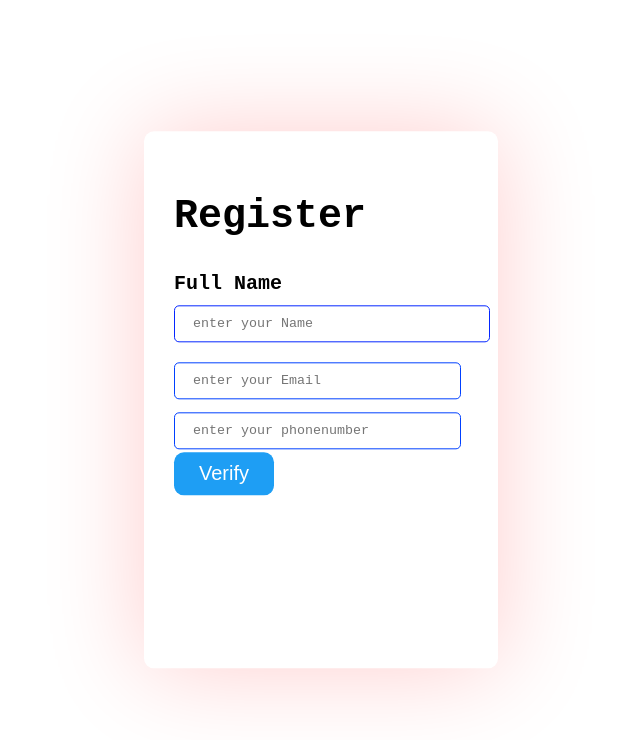
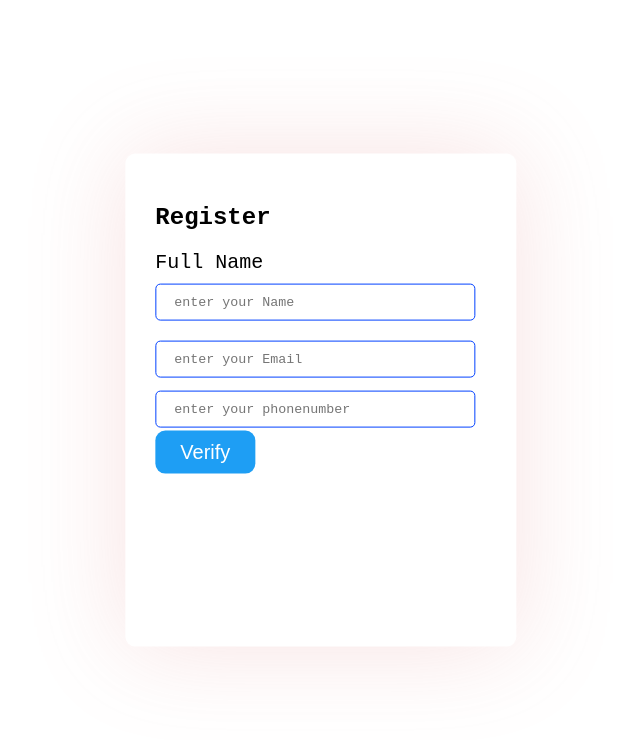
Before and after one commit to ahmedatk/socialmedia, a plain HTML site: page template/register.html in a window 1280 px wide. Shown: the whole page, without its empty margins (319-959 px from the left). Drawn offline with Linux system fonts and the light colour scheme.

Commit message:
minor changes

```diff
--- a/template/login.css
+++ b/template/login.css
@@ -4,12 +4,14 @@ body {
     align-items: center;
     height: 100vh;
     margin: 0;
-    background-color: rgb(255, 255, 255);
+    background-color: rgb(95, 92, 92);
 }
 
 .login-box{
     border: #4f1f1f;
     width: 100;
+
+
 }
 
 
@@ -37,8 +39,10 @@ input[type="text"],
 input[type="password"] {
     width: 100%;
     padding: 10px;
-    border: 1px solid #0526ff;
+    border: 1px solid #001eff;
     border-radius: 5px;
+    background-color: #898484;
+
 }
 
 .options {
@@ -50,7 +54,7 @@ input[type="password"] {
 
 .options a {
     text-decoration:double;
-    color: #0080ff;
+    color: #00ff37;
     margin: 0 20px;
     font:300;
     font-family: 'Courier New', Courier, monospace;
@@ -108,7 +112,7 @@ input[type="password"] {
 
   .button:hover span:after {
     opacity: 1;
-    right: 0;
+    right: 1;
     color: rgb(81, 255, 0);
   }
 
--- a/template/register.css
+++ b/template/register.css
@@ -14,6 +14,9 @@
     background: linear-gradient(45deg, #ffffff, #ffffff);
     animation: background-animation 3s ease infinite;
     z-index: -1;
+}
+.login-box h2{
+    font-family:'Courier New', Courier, monospace;
 }
 
 @keyframes background-animation {
@@ -36,7 +39,7 @@
     background: #ffffff;
     padding: 30px;
     border-radius: 10px;
-    box-shadow: 0 0 100px rgba(255, 0, 0, 0.2);
+    box-shadow: 0 0 100px rgba(221, 112, 112, 0.2);
     text-align: left ;
 }
 
--- a/template/register.html
+++ b/template/register.html
@@ -2,7 +2,7 @@
 <html>
 <head>
     <link rel="stylesheet" type="text/css" href="register.css">
-    <link rel="stylesheet" type="text/css" href="login.css">
+    <!-- <link rel="stylesheet" type="text/css" href="login.css"> -->
     <title>Register</title>
 
 </head>
@@ -28,7 +28,7 @@
                 <label id="phno" style="color: red; visibility: hidden;">Invalid phonenumber</label>
             </div>
 
-            <button id="verify" class="button" style="vertical-align:middle"><span>Verify </span></button>
+            <button id="verify" class="button" style="vertical-align:middle" ><span>Verify </span></button>
              <div id="otp-container" class="hidden">
                 <input type="text" id="otp" name="otp" placeholder="Enter OTP">
                 <button id="submit" class="button" style="vertical-align:middle"><span>Signup </span></button>
```
